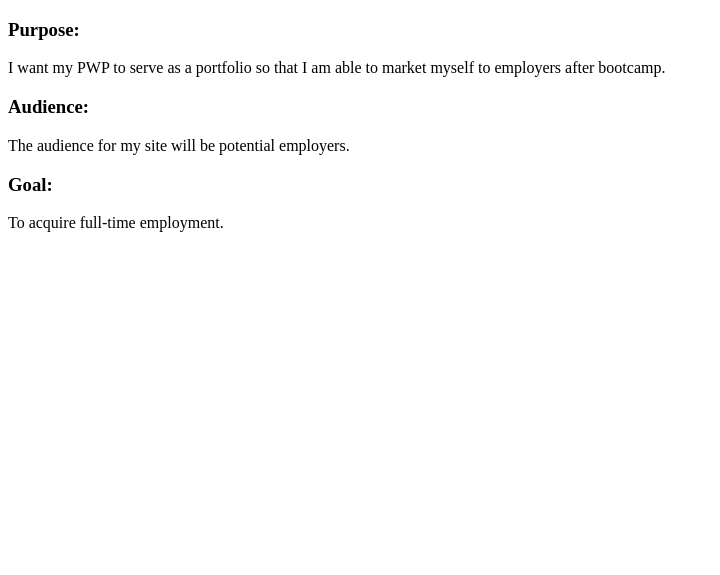
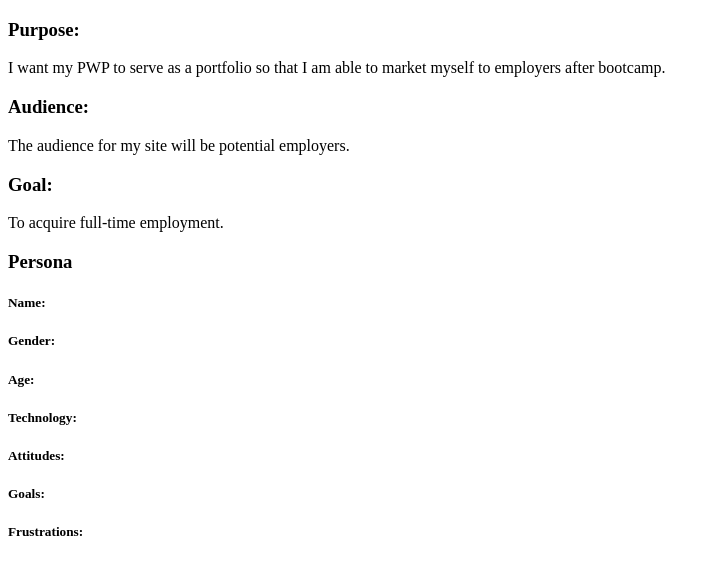
Before and after one commit to jticer4/my-pwp-james, a PHP site: page /milestone-1.php in a window 1280 px wide. Shown: the top 575 px of the page, without its empty margins (0-720 px from the left). Run offline with PHP 8.4, Linux system fonts and the light colour scheme.

Commit message:
added my elements under persona

```diff
--- a/public_html/documentation/milestone-1.php
+++ b/public_html/documentation/milestone-1.php
@@ -6,10 +6,18 @@
 	</head>
 	<body>
 		<h3>Purpose:</h3>
-		<p>I want my PWP to serve as a portfolio so that I am able to market myself to employers after bootcamp.</p>
+			<p>I want my PWP to serve as a portfolio so that I am able to market myself to employers after bootcamp.</p>
 		<h3>Audience:</h3>
-		<p>The audience for my site will be potential employers.</p>
+			<p>The audience for my site will be potential employers.</p>
 		<h3>Goal:</h3>
-		<p>To acquire full-time employment. </p>
+			<p>To acquire full-time employment. </p>
+		<h3>Persona</h3>
+			<h5>Name:</h5>
+			<h5>Gender:</h5>
+			<h5>Age:</h5>
+			<h5>Technology:</h5>
+			<h5>Attitudes:</h5>
+			<h5>Goals:</h5>
+			<h5>Frustrations:</h5>
 	</body>
 </html>
```
